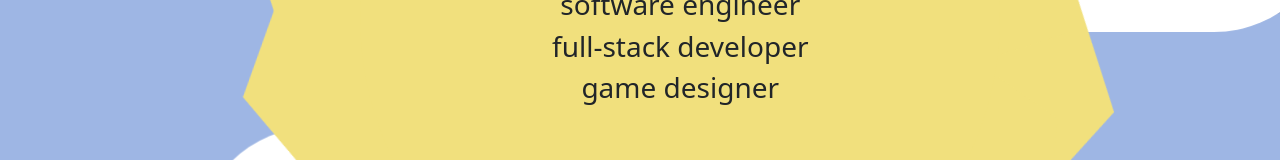
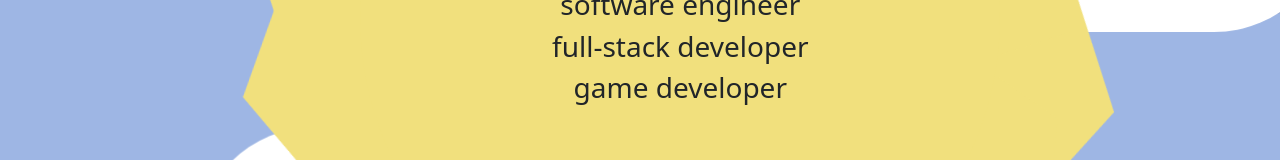
Before and after one commit to mikalooloo/mikalooloo.github.io, a React (Create React App) app in the folder mikaplugins/: page /#/ in a window 1280 px wide. Shown: the part 370-530 px from the top of the page. Built offline with nearby package versions, Linux system fonts and the light colour scheme.

Commit message:
Revised about me text

```diff
--- a/mikaplugins/src/components/rl/rl-home.js
+++ b/mikaplugins/src/components/rl/rl-home.js
@@ -21,7 +21,7 @@ export default function RLHome(props) {
                         <h1>Mikaela Dean</h1>
                         <h3>software engineer</h3>
                         <h3>full-stack developer</h3>
-                        <h3>game designer</h3>
+                        <h3>game developer</h3>
                     </Parallax>
                 </div>
                 <div className="sun-waves"><li></li>
@@ -123,9 +123,9 @@ export default function RLHome(props) {
                         <p style={{ "marginTop": "5vh" }}>
                             <b>WIP</b><br />
                             BS in Computer Science, Mathematics Minor<br />
-                            Interested in game design/development, full stack web development, digital accessibility<br />
-                            Looking for internships and employment opportunities<br />
-                            Connect with me at mikaeladean10@gmail.com<br /><br />
+                            Interested in full stack web development, game design/development, digital accessibility<br />
+                            Looking for employment opportunities<br />
+                            Connect with me at mikaeladean.graduate@gmail.com<br /><br />
                             Looking for my Minecraft plugins? Click <b><Link to="/minecraft/" style={{ "color": "white", "textDecorationThickness": "2px" }}>here</Link></b>
                         </p>
                     </div>
```
